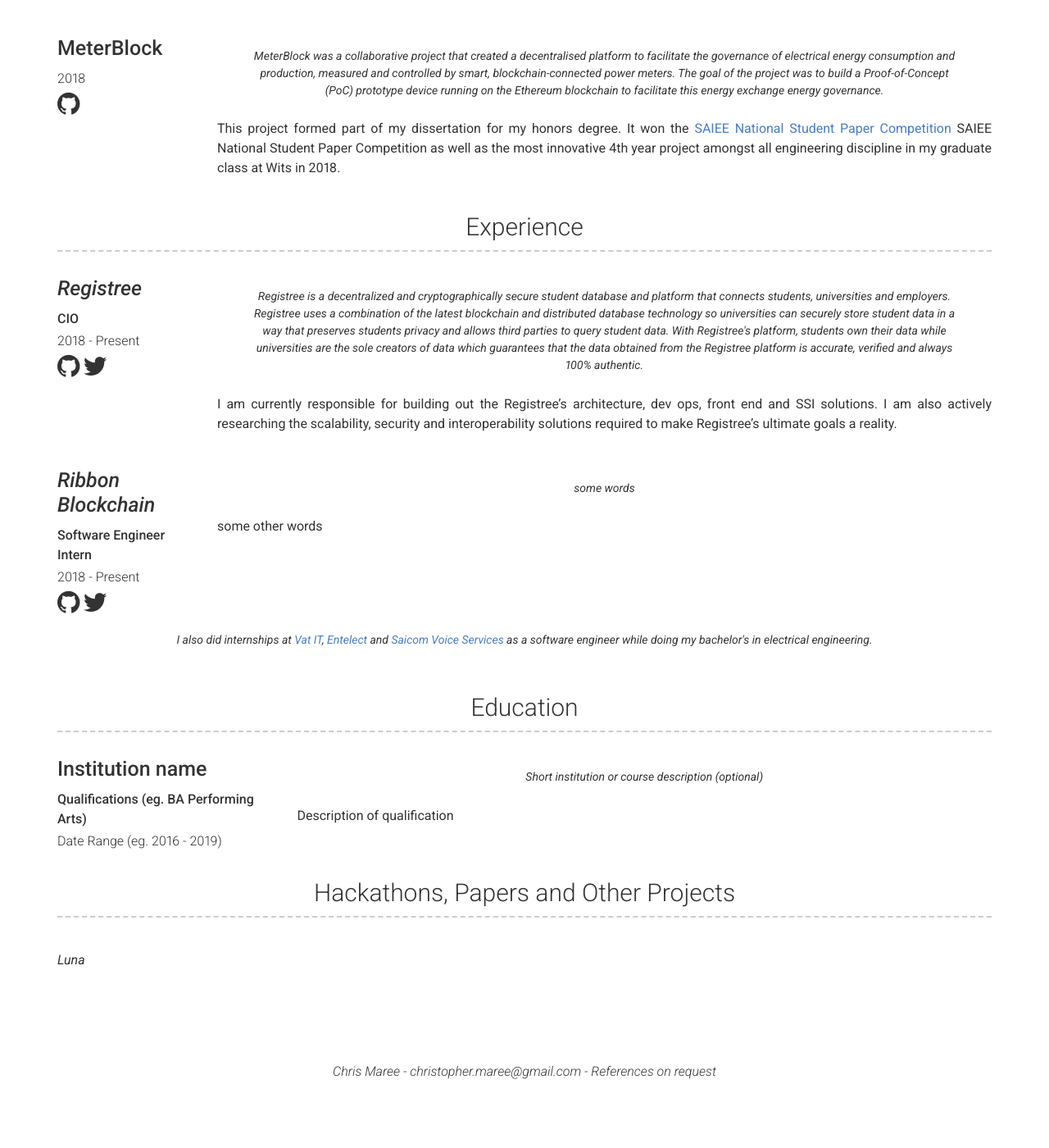
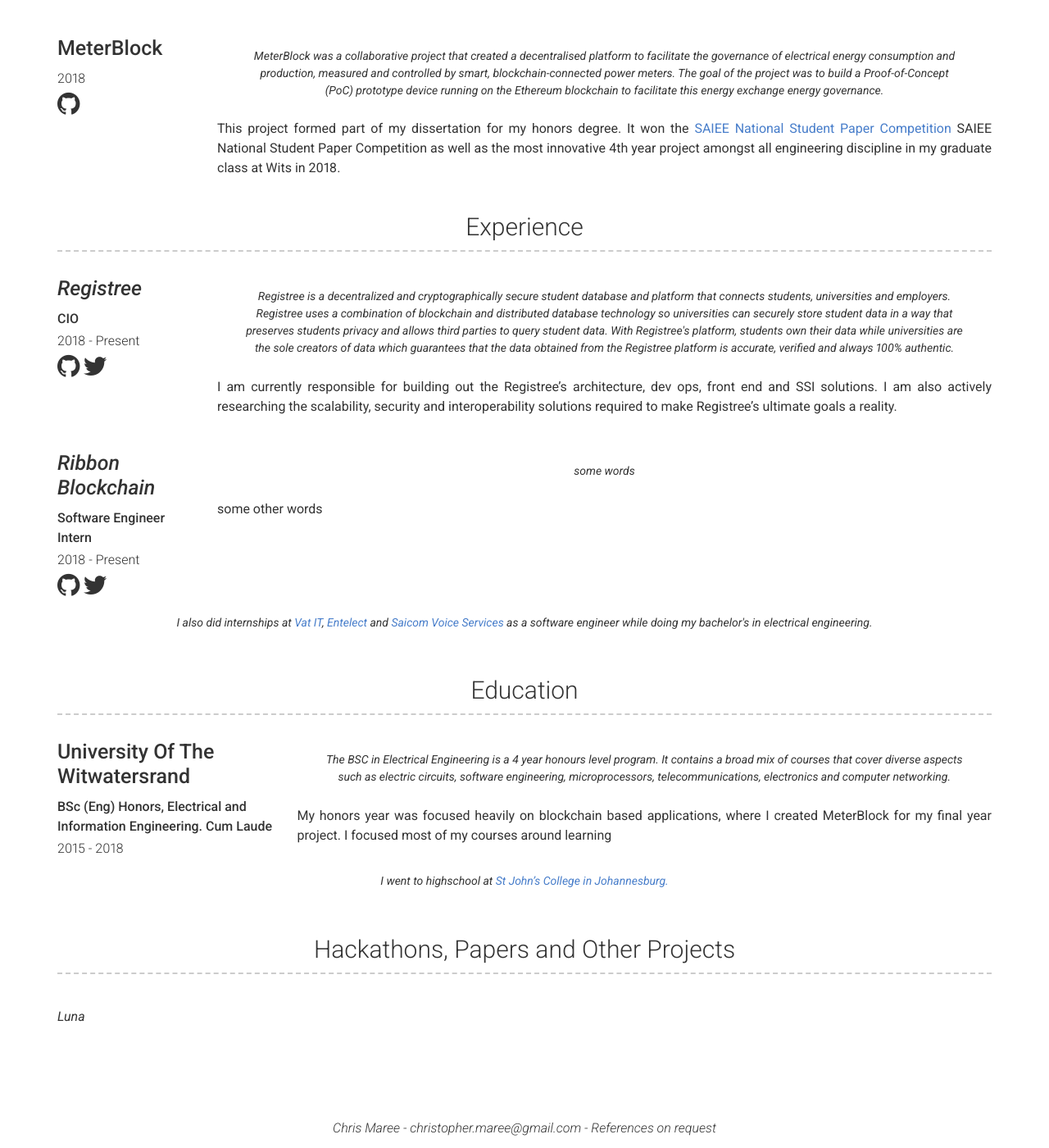
Before and after one commit to chrismaree/PersonalWebsite, a Jekyll site: the page built from index.md, in a window 1280 px wide and 1400 px high, scrolled down 881 px. Shown: the whole window at 82% size. Built offline with Jekyll 4.4.1, drawn with Linux system fonts in a browser that asks for light colours; before the commit the page ends 2212 px from its top, so only the background shows below that.

Commit message:
Added education

```diff
--- a/_data/education.yml
+++ b/_data/education.yml
@@ -1,8 +1,8 @@
 # Education Template
-- name: Institution name
-  dates: Date Range (eg. 2016 - 2019)
-  qualification: Qualifications (eg. BA Performing Arts)
+- name: University Of The Witwatersrand
+  dates: 2015 - 2018
+  qualification: BSc (Eng) Honors, Electrical and Information Engineering. Cum Laude
   quote: >
-    Short institution or course description (optional)
-  description: | # this will include new lines to allow paragraphs
-    Description of qualification
+    The BSC in Electrical Engineering is a 4 year honours level program. It contains a broad mix of courses that cover diverse aspects such as electric circuits, software engineering, microprocessors, telecommunications, electronics and computer networking.
+  description: |
+    My honors year was focused heavily on blockchain based applications, where I created MeterBlock for my final year project. I focused most of my courses around learning
--- a/_data/experience.yml
+++ b/_data/experience.yml
@@ -6,9 +6,9 @@
   github: Registreerocks
   twitter: registree_za
   quote: >
-   Registree is a decentralized and cryptographically secure student database and platform that connects students, universities and employers. Registree uses a combination of the latest blockchain and distributed database technology so universities can securely store student data in a way that preserves students privacy and allows third parties to query student data. With Registree's platform, students own their data while universities are the sole creators of data which guarantees that the data obtained from the Registree platform is accurate, verified and always 100% authentic.
+   Registree is a decentralized and cryptographically secure student database and platform that connects students, universities and employers. Registree uses a combination of blockchain and distributed database technology so universities can securely store student data in a way that preserves students privacy and allows third parties to query student data. With Registree's platform, students own their data while universities are the sole creators of data which guarantees that the data obtained from the Registree platform is accurate, verified and always 100% authentic.
   description: | # this will include new lines to allow paragraphs
-    I am currently responsible for building out the Registree's architecture, dev ops, front end and SSI solutions. I am also actively researching the scalability, security and interoperability solutions required to make Registree's ultimate goals a reality.
+   I am currently responsible for building out the Registree's architecture, dev ops, front end and SSI solutions. I am also actively researching the scalability, security and interoperability solutions required to make Registree's ultimate goals a reality.
 - company: Ribbon Blockchain
   link: http://registree.rocks
   job_title: Software Engineer Intern
--- a/_includes/education.html
+++ b/_includes/education.html
@@ -15,4 +15,6 @@
     </div>
   </div>
   {% endfor %}
+  <p class="quote">I went to highschool at <a href="https://www.stjohnscollege.co.za/" target="_blank">St John’s
+      College in Johannesburg.</a></p>
 </div>
```
Also changed, not shown: 1 other file. Lines whose indentation alone changed are shown as unchanged.
